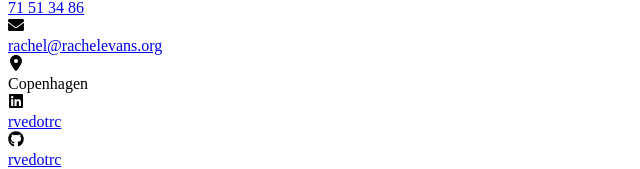
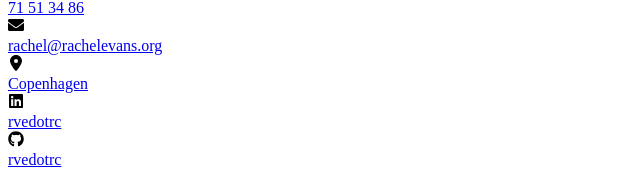
Before and after one commit to rvedotrc/my-cv, a Next.js app: page / in a window 1280 px wide. Shown: the part 233-402 px from the top of the page, without its empty margins (0-640 px from the left). Built offline with nearby package versions, Linux system fonts and the light colour scheme.

Commit message:
Add link to Copenhagen

```diff
--- a/src/app/cv.tsx
+++ b/src/app/cv.tsx
@@ -27,6 +27,7 @@ export const cvData = {
       da: "København",
       en: "Copenhagen",
     },
+    locationUrl: "https://youtu.be/O6jOTZD6rg4?si=Au9A4Pzwy8f5NEFa&t=60",
   },
   intro: [
     {
--- a/src/components/ContactPanel.tsx
+++ b/src/components/ContactPanel.tsx
@@ -36,7 +36,9 @@ export default function ContactPanel() {
           <FaLocationDot />
         </div>
         <div>
-          <Translate text={cvData.contact.location} />
+          <a href={cvData.contact.locationUrl}>
+            <Translate text={cvData.contact.location} />
+          </a>
         </div>
       </div>
       <div>
```
